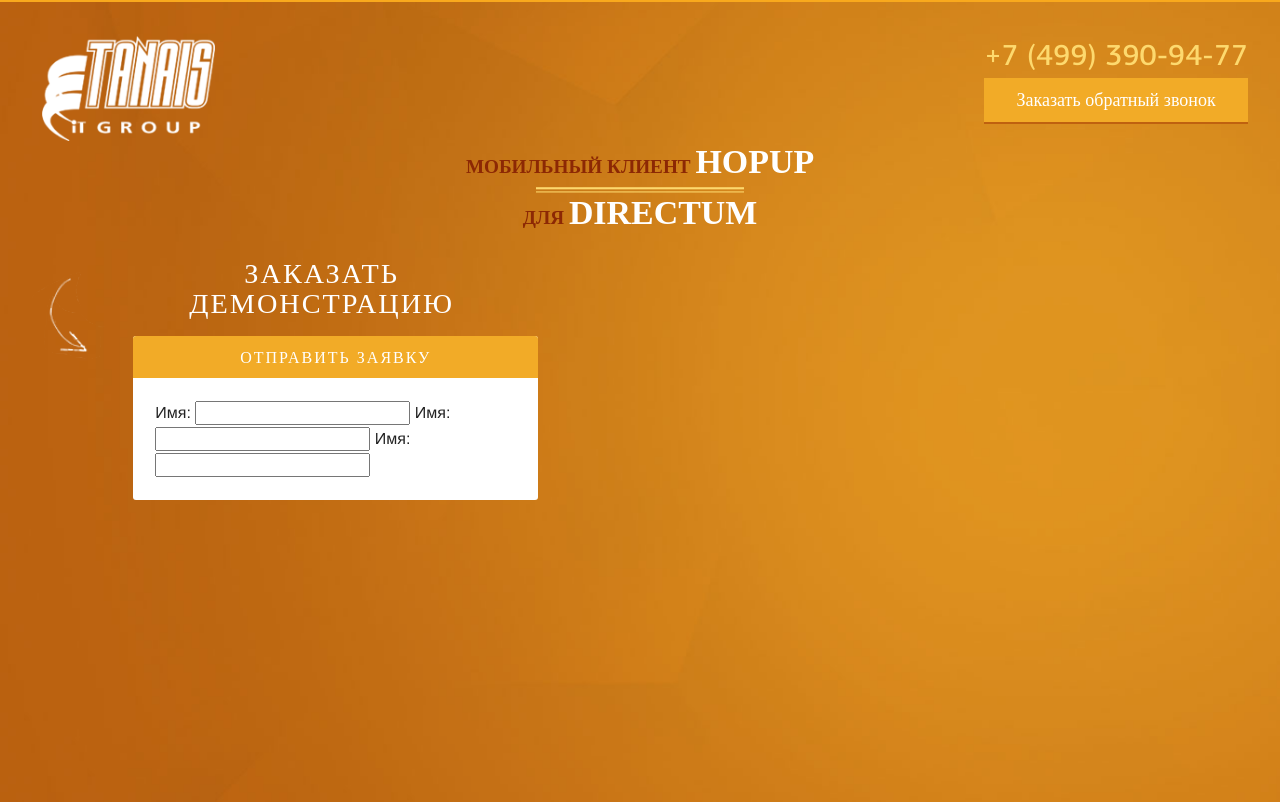
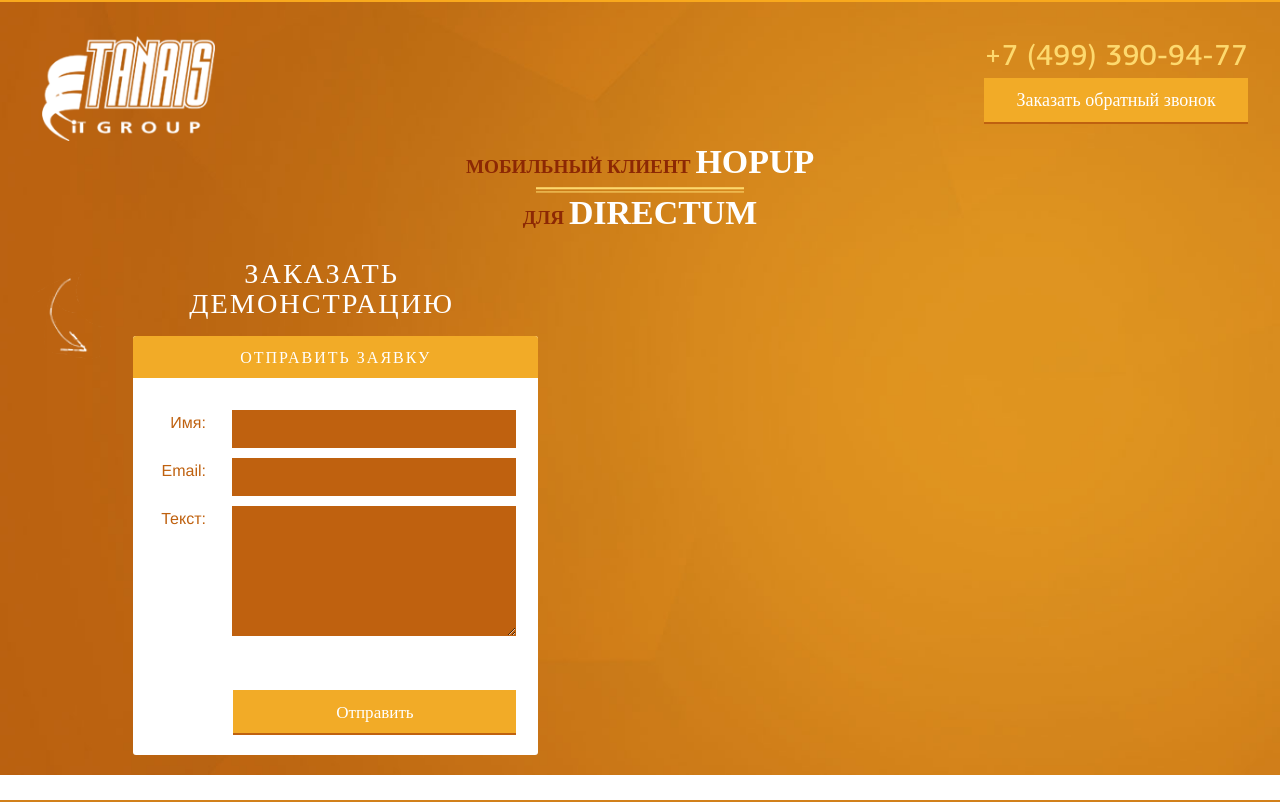
Before and after one commit to Hecatoncheir/tanais-hop-up-lp, a PHP site: page / in a window 1280 px wide. Run offline with PHP 8.4, Linux system fonts and the light colour scheme; some libraries are stand-ins or nearby versions.

Commit message:
add form to header

```diff
--- a/css/base.css
+++ b/css/base.css
@@ -3,8 +3,8 @@
   background-size: cover;
   border-top: 2px solid #f9a91d;
   width: 100%;
-  height: 800px;
-  max-height: 800px;
+  height: auto;
+  padding-bottom: 20px;
   clear: both;
   display: block; }
   header .logo {
@@ -65,7 +65,8 @@
       margin-top: -12px;
       display: block;
       float: right;
-      width: 80%; }
+      width: 80%;
+      padding-bottom: 20px; }
       header .form form header {
         background: #f2ab27;
         border-radius: 3px 3px 0px 0px;
@@ -81,6 +82,30 @@
         display: block; }
       header .form form div {
         padding: 22px; }
+      header .form form label {
+        float: left;
+        text-align: right;
+        clear: both;
+        padding-bottom: 10px;
+        margin-top: 10px;
+        margin-right: 10px;
+        width: 14.03509%;
+        color: #bf610f; }
+      header .form form input, header .form form textarea {
+        width: 73.15789%;
+        padding: 10px;
+        margin-top: 10px;
+        float: right;
+        border: none;
+        outline: none;
+        color: #fff;
+        background-color: #bf610f; }
+      header .form form textarea {
+        height: 110px; }
+      header .form form .sendBtn {
+        font-size: 106.66667% !important;
+        font-family: osb;
+        width: 78.34862% !important; }
 
 @font-face {
   font-family: "pfAgoraMedium";
@@ -100,6 +125,9 @@
   src: url("../fonts/cuprum/cuprum-regular-webfont.eot?#iefix") format("embedded-opentype"), url("../fonts/cuprum/cuprum-regular-webfont.woff") format("woff"), url("../fonts/cuprum/cuprum-regular-webfont.ttf") format("truetype"), url("../fonts/cuprum/cuprum-regular-webfont.svg#cuprumregular") format("svg");
   font-weight: normal;
   font-style: normal; }
+.clear {
+  clear: both; }
+
 .sec {
   width: 95%;
   display: block;
@@ -108,8 +136,8 @@
 .sendBtn {
   font-family: osb;
   font-size: 60%;
-  background: #f2ab27;
-  border-bottom: 2px solid #bf610f;
+  background: #f2ab27 !important;
+  border-bottom: 2px solid #bf610f !important;
   padding: 9px 7px;
   text-align: center;
   color: #fff;
--- a/css/base.scss
+++ b/css/base.scss
@@ -1,8 +1,10 @@
 @import "components/header";
 @import "components/fonts";
 
+.clear{clear:both;}
+
 .sec {
-  width: 95%;
+  width: 95%; //1520px
   display: block;
   margin: 0 auto;
 }
@@ -10,8 +12,8 @@
 .sendBtn {
   font-family: osb;
   font-size: 18px / 30px * 100%;
-  background: #f2ab27;
-  border-bottom: 2px solid #bf610f;
+  background: #f2ab27 !important;
+  border-bottom: 2px solid #bf610f !important;
   padding: 9px 7px;
   text-align: center;
   color:#fff;
--- a/css/components/_header.scss
+++ b/css/components/_header.scss
@@ -3,8 +3,10 @@
   background-size: cover;
   border-top: 2px solid #f9a91d;
   width: 100%;
-  height: 800px;
-  max-height: 800px;
+  // height: 800px;
+  height:auto;
+  padding-bottom:20px;
+  // max-height: 800px;
   clear: both;
   display: block;
 
@@ -84,6 +86,7 @@
         display: block;
         float: right;
         width: 80%;
+        padding-bottom:20px;
 
         header {
           background: #f2ab27;
@@ -104,6 +107,36 @@
           padding: 22px;
         }
 
+        label {
+          float: left;
+          text-align: right;
+          clear: both;
+          padding-bottom: 10px;
+          margin-top:10px;
+          margin-right:10px;
+          width:80px / 570px * 100%;
+          color: #bf610f;
+        }
+
+        input, textarea {
+          width:417px / 570px * 100%;
+          padding: 10px;
+          margin-top:10px;
+          float: right;
+          border:none;
+          outline:none;
+          color: #fff;
+          background-color: #bf610f;
+        }
+
+        textarea {height:110px;}
+
+        .sendBtn {
+          font-size:32px / 30px * 100% !important;
+          font-family: osb;
+          width: 427px / 545px * 100% !important;
+        }
+
       }
 
   } //form
--- a/index.html
+++ b/index.html
@@ -46,17 +46,19 @@
                         <div>
                             <label>Имя:</label>
                                 <input type="text">
-                            <label>Имя:</label>
+                            <label>Email:</label>
                                 <input type="text">
-                            <label>Имя:</label>
-                                <input type="text">
+                            <label>Текст:</label>
+                                <textarea name="text" rows="8" cols="40"></textarea>
+                                <div class="clear"></div>
+                                <input type="submit" class="sendBtn" value="Отправить">
                         </div>
                     </form>
 
                 </div>
 
             </section>
-
+            <div class="clear"></div>
         </header>
 
         <script src="//ajax.googleapis.com/ajax/libs/jquery/1.11.0/jquery.min.js"></script>
```
Also changed, not shown: 1 other file.
